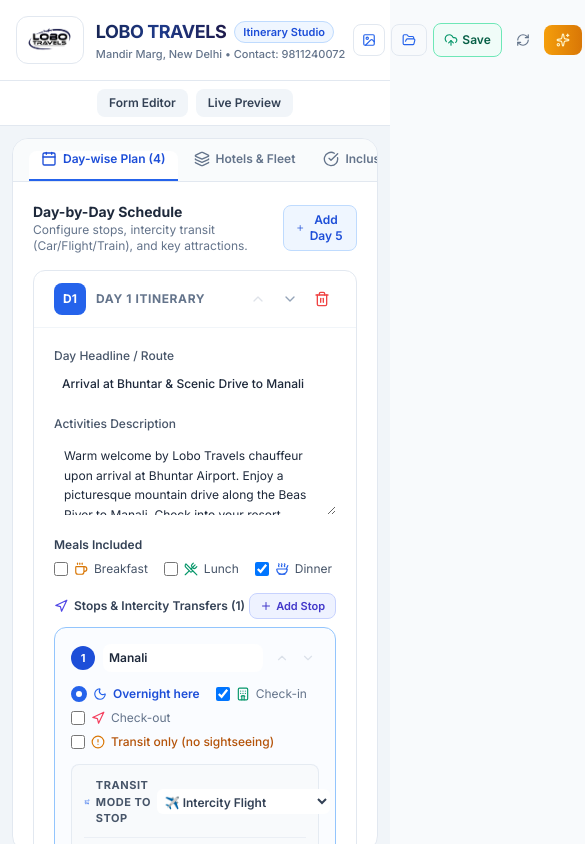
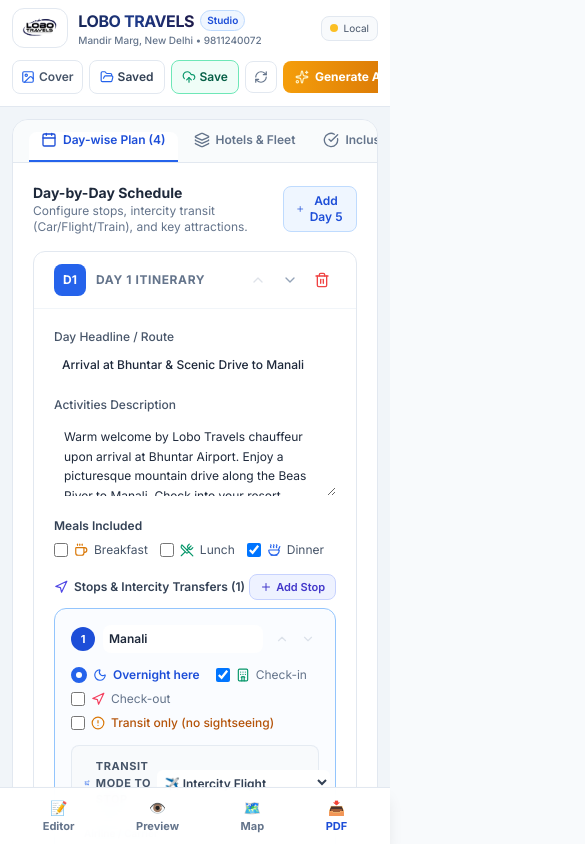
Before and after one commit to shawnsalis2007/lobo-travels, a React (Vite) app in the folder frontend/: page / in a window 390 px wide. Shown: the top 844 px of the page, 585 px wide, since content can reach past the window. Built offline with nearby package versions, Linux system fonts and the light colour scheme; no server answers.

Commit message:
Update recent changes and fixes

```diff
--- a/frontend/src/App.jsx
+++ b/frontend/src/App.jsx
@@ -388,32 +388,12 @@ export default function App() {
         onSelectCoverPhoto={(cp) => handleFieldChange("coverPhoto", cp)}
       />
 
-      {/* View switcher (mobile & preview) */}
-      <div className="bg-white border-b border-slate-200 px-4 py-2 sm:hidden flex justify-center space-x-2">
-        <button
-          onClick={() => setActiveView("editor")}
-          className={`px-3 py-1.5 rounded-lg text-xs font-semibold ${
-            activeView === "editor" ? "bg-blue-600 text-white" : "bg-slate-100 text-slate-700"
-          }`}
-        >
-          Form Editor
-        </button>
-        <button
-          onClick={() => setActiveView("preview")}
-          className={`px-3 py-1.5 rounded-lg text-xs font-semibold ${
-            activeView === "preview" ? "bg-blue-600 text-white" : "bg-slate-100 text-slate-700"
-          }`}
-        >
-          Live Preview
-        </button>
-      </div>
-
       {/* Main Studio Body */}
-      <main className="flex-1 max-w-[1700px] w-full mx-auto p-3 sm:p-6 grid grid-cols-1 lg:grid-cols-12 gap-6 items-start">
+      <main className="flex-1 max-w-[1700px] w-full mx-auto p-3 sm:p-6 grid grid-cols-1 lg:grid-cols-12 gap-6 items-start pb-20 sm:pb-6">
         {/* Left Form Editor */}
         <section
-          className={`lg:col-span-5 h-[calc(100vh-130px)] sticky top-24 ${
-            activeView === "preview" ? "hidden lg:block" : "block"
+          className={`lg:col-span-5 h-auto lg:h-[calc(100vh-130px)] lg:sticky lg:top-24 ${
+            activeView === "editor" || activeView === "split" ? "block" : "hidden lg:block"
           }`}
         >
           <ItineraryForm
@@ -433,7 +413,9 @@ export default function App() {
         {/* Right Live & Editable Preview */}
         <section
           className={`lg:col-span-7 ${
-            activeView === "editor" ? "hidden lg:block" : "block"
+            activeView === "preview" || activeView === "map" || activeView === "split"
+              ? "block"
+              : "hidden lg:block"
           }`}
         >
           {/* Top Helper & Controls Bar */}
@@ -443,7 +425,7 @@ export default function App() {
               <span>Live Interactive Preview</span>
               <span className="text-slate-300">•</span>
               <span className="text-[11px] text-amber-700 bg-amber-50 px-2 py-0.5 rounded-md border border-amber-200">
-                Click text to edit inline before export
+                Tap text to edit inline
               </span>
             </div>
 
@@ -460,7 +442,7 @@ export default function App() {
                 title="Toggle interactive route map"
               >
                 <Map className="w-3.5 h-3.5 text-blue-600" />
-                <span>{showRouteMap ? "Hide Route Map" : "Show Route Map"}</span>
+                <span>{showRouteMap ? "Hide Map" : "Show Map"}</span>
               </button>
 
               {itineraryData.status === "Confirmed" && (
@@ -475,8 +457,8 @@ export default function App() {
             </div>
           </div>
 
-          {/* Interactive Leaflet Route Map with CartoDB Positron / Voyager */}
-          {showRouteMap && (
+          {/* Interactive Leaflet Route Map */}
+          {(showRouteMap || activeView === "map") && (
             <ItineraryMap
               days={itineraryData.days}
               destinationTitle={itineraryData.destinationTitle}
@@ -484,12 +466,14 @@ export default function App() {
             />
           )}
 
+          {activeView !== "map" && (
             <LivePreview
               ref={previewRef}
               itineraryData={itineraryData}
               mapImageBase64={mapImageBase64}
               onUpdateField={handleFieldChange}
             />
+          )}
 
           {/* Hidden Travel Voucher DOM Container for client-side html2pdf export */}
           <div className="hidden">
@@ -497,6 +481,61 @@ export default function App() {
           </div>
         </section>
       </main>
+
+      {/* Mobile Bottom Sticky Navigation Bar */}
+      <nav className="sm:hidden fixed bottom-0 left-0 right-0 bg-white/95 backdrop-blur-md border-t border-slate-200 py-1.5 px-3 z-40 shadow-lg flex items-center justify-around">
+        <button
+          type="button"
+          onClick={() => setActiveView("editor")}
+          className={`flex flex-col items-center justify-center py-1 px-3 rounded-xl text-[11px] font-bold transition-all ${
+            activeView === "editor"
+              ? "text-blue-700 bg-blue-50"
+              : "text-slate-500 hover:text-slate-800"
+          }`}
+        >
+          <span className="text-sm">📝</span>
+          <span>Editor</span>
+        </button>
+
+        <button
+          type="button"
+          onClick={() => setActiveView("preview")}
+          className={`flex flex-col items-center justify-center py-1 px-3 rounded-xl text-[11px] font-bold transition-all ${
+            activeView === "preview"
+              ? "text-blue-700 bg-blue-50"
+              : "text-slate-500 hover:text-slate-800"
+          }`}
+        >
+          <span className="text-sm">👁️</span>
+          <span>Preview</span>
+        </button>
+
+        <button
+          type="button"
+          onClick={() => {
+            setShowRouteMap(true);
+            setActiveView("map");
+          }}
+          className={`flex flex-col items-center justify-center py-1 px-3 rounded-xl text-[11px] font-bold transition-all ${
+            activeView === "map"
+              ? "text-blue-700 bg-blue-50"
+              : "text-slate-500 hover:text-slate-800"
+          }`}
+        >
+          <span className="text-sm">🗺️</span>
+          <span>Map</span>
+        </button>
+
+        <button
+          type="button"
+          onClick={handleExportPdf}
+          disabled={isExporting}
+          className="flex flex-col items-center justify-center py-1 px-3 rounded-xl text-[11px] font-bold text-blue-700 active:scale-95 transition-transform"
+        >
+          <span className="text-sm">{isExporting ? "⏳" : "📥"}</span>
+          <span>PDF</span>
+        </button>
+      </nav>
     </div>
   );
 }
--- a/frontend/src/components/AttractionCard.jsx
+++ b/frontend/src/components/AttractionCard.jsx
@@ -25,6 +25,11 @@ export default function AttractionCard({ attraction, isPrintMode = false }) {
           className="w-24 h-24 object-cover rounded-lg overflow-hidden"
           loading="lazy"
           crossOrigin="anonymous"
+          onError={(e) => {
+            e.currentTarget.onerror = null;
+            e.currentTarget.src =
+              "https://images.unsplash.com/photo-1506744038136-46273834b3fb?auto=format&fit=crop&w=400&q=80";
+          }}
         />
         <div className="absolute inset-0 bg-gradient-to-t from-black/50 via-transparent to-transparent opacity-40 group-hover:opacity-20 transition-opacity" />
         <div className="absolute bottom-1 right-1 bg-black/60 backdrop-blur-xs text-white p-0.5 rounded text-[8px] flex items-center space-x-0.5">
--- a/frontend/src/components/DayCardEditor.jsx
+++ b/frontend/src/components/DayCardEditor.jsx
@@ -69,7 +69,7 @@ function StopRow({ stop, stopIndex, totalStops, dayId, onUpdateStop, onDeleteSto
     >
       {/* Stop header row */}
       <div className="flex items-center justify-between gap-2 flex-wrap">
-        <div className="flex items-center space-x-2">
+        <div className="flex items-center space-x-2 flex-1 min-w-[140px]">
           <span
             className={`w-6 h-6 rounded-full flex items-center justify-center text-[11px] font-bold shrink-0 ${
               stop.isOvernight ? "bg-blue-700 text-white" : "bg-slate-200 text-slate-600"
@@ -81,8 +81,8 @@ function StopRow({ stop, stopIndex, totalStops, dayId, onUpdateStop, onDeleteSto
             type="text"
             value={stop.locationName}
             onChange={(e) => update({ locationName: e.target.value })}
-            placeholder="Stop location (e.g. Shimla, Manali, Delhi)"
-            className="text-xs font-semibold rounded-lg border-slate-300 p-1.5 text-slate-800 focus:border-blue-500 focus:ring-blue-500 w-40 sm:w-52"
+            placeholder="Stop location (e.g. Shimla, Manali)"
+            className="text-xs font-semibold rounded-lg border-slate-300 p-1.5 text-slate-800 focus:border-blue-500 focus:ring-blue-500 w-full sm:w-52"
           />
         </div>
 
@@ -480,7 +480,7 @@ export default function DayCardEditor({
         {/* Meal Badges */}
         <div>
           <label className="block text-xs font-semibold text-slate-700 mb-2">Meals Included</label>
-          <div className="flex items-center gap-4">
+          <div className="flex flex-wrap items-center gap-3 sm:gap-4">
             {[
               { key: "breakfast", label: "Breakfast", Icon: Coffee, color: "text-amber-600" },
               { key: "lunch", label: "Lunch", Icon: UtensilsCrossed, color: "text-emerald-600" },
--- a/frontend/src/components/Header.jsx
+++ b/frontend/src/components/Header.jsx
@@ -34,43 +34,56 @@ export default function Header({
 
   return (
     <header className="bg-white border-b border-slate-200 sticky top-0 z-30 shadow-xs">
-      <div className="max-w-7xl mx-auto px-4 sm:px-6 lg:px-8">
-        <div className="flex items-center justify-between h-20 gap-2">
+      <div className="max-w-7xl mx-auto px-3 sm:px-6 lg:px-8 py-2 sm:py-0">
+        {/* Main Row */}
+        <div className="flex flex-col sm:flex-row sm:items-center justify-between sm:h-20 gap-2 sm:gap-4">
           {/* Brand Logo & Title */}
-          <div className="flex items-center space-x-3 shrink-0">
-            <div className="h-12 w-auto flex items-center justify-center p-1 bg-white rounded-xl border border-slate-200 shadow-xs">
+          <div className="flex items-center justify-between sm:justify-start space-x-3 shrink-0">
+            <div className="flex items-center space-x-2.5">
+              <div className="h-10 sm:h-12 w-auto flex items-center justify-center p-1 bg-white rounded-xl border border-slate-200 shadow-xs">
                 <img
                   src="/lobo-logo.jpg"
                   alt="Lobo Travels Logo"
-                className="h-10 w-auto object-contain"
+                  className="h-8 sm:h-10 w-auto object-contain"
                 />
               </div>
               <div>
-              <div className="flex items-center space-x-2">
-                <span className="text-lg sm:text-xl font-extrabold tracking-tight bg-gradient-to-r from-blue-950 via-blue-900 to-indigo-950 bg-clip-text text-transparent">
+                <div className="flex items-center space-x-1.5 sm:space-x-2">
+                  <span className="text-base sm:text-xl font-extrabold tracking-tight bg-gradient-to-r from-blue-950 via-blue-900 to-indigo-950 bg-clip-text text-transparent">
                     LOBO TRAVELS
                   </span>
-                <span className="inline-flex items-center px-2 py-0.5 rounded-full text-[11px] font-semibold bg-blue-50 text-blue-700 border border-blue-200">
-                  Itinerary Studio
+                  <span className="inline-flex items-center px-1.5 sm:px-2 py-0.5 rounded-full text-[10px] sm:text-[11px] font-semibold bg-blue-50 text-blue-700 border border-blue-200">
+                    Studio
                   </span>
                   {isConfirmed && (
-                  <span className="inline-flex items-center space-x-1 px-2 py-0.5 rounded-full text-[11px] font-bold bg-emerald-100 text-emerald-800 border border-emerald-300">
+                    <span className="inline-flex items-center space-x-0.5 px-1.5 py-0.5 rounded-full text-[10px] font-bold bg-emerald-100 text-emerald-800 border border-emerald-300">
                       <CheckCircle className="w-3 h-3 text-emerald-600" />
                       <span>Confirmed</span>
                     </span>
                   )}
                 </div>
-              <p className="text-[11px] text-slate-500 font-medium">
-                Mandir Marg, New Delhi • Contact: 9811240072
+                <p className="text-[10px] sm:text-[11px] text-slate-500 font-medium">
+                  Mandir Marg, New Delhi • 9811240072
                 </p>
               </div>
             </div>
 
-          {/* Cost-Saving & Cache Stats Pill */}
-          <div className="hidden xl:flex items-center space-x-3 bg-slate-50 border border-slate-200/80 rounded-xl px-3 py-1.5 text-xs text-slate-600 shadow-inner">
+            {/* Mobile Status Dot */}
+            <div className="flex items-center space-x-1.5 sm:hidden bg-slate-50 border border-slate-200 px-2 py-1 rounded-lg text-[10px] text-slate-600">
+              <span
+                className={`w-2 h-2 rounded-full ${
+                  backendStatus?.firestoreConnected ? "bg-emerald-500" : "bg-amber-400"
+                }`}
+              ></span>
+              <span>{backendStatus?.firestoreConnected ? "Online" : "Local"}</span>
+            </div>
+          </div>
+
+          {/* Desktop Cost-Saving & Cache Stats Pill */}
+          <div className="hidden xl:flex items-center space-x-3 bg-slate-50 border border-slate-200/80 rounded-xl px-3 py-1.5 text-xs text-slate-600 shadow-inner shrink-0">
             <div className="flex items-center space-x-1.5">
               <ShieldCheck className="w-3.5 h-3.5 text-emerald-600" />
-              <span className="font-semibold text-slate-700">Token Diet Active</span>
+              <span className="font-semibold text-slate-700">Token Diet</span>
             </div>
             <span className="text-slate-300">|</span>
             <div className="flex items-center space-x-1">
@@ -91,28 +104,28 @@ export default function Header({
             </div>
           </div>
 
-          {/* Action Buttons */}
-          <div className="flex items-center space-x-1.5 sm:space-x-2">
+          {/* Action Buttons Toolbar (Smooth touch scroll on mobile) */}
+          <div className="flex items-center space-x-1.5 sm:space-x-2 overflow-x-auto no-scrollbar py-1 sm:py-0 w-full sm:w-auto shrink-0 touch-scroll">
             {/* Cover Photo Button */}
             <button
               onClick={onOpenCoverModal}
               type="button"
-              className="p-2 text-slate-600 hover:text-blue-700 hover:bg-blue-50 rounded-lg border border-slate-200 transition-colors flex items-center space-x-1"
+              className="p-2 text-slate-600 hover:text-blue-700 hover:bg-blue-50 bg-white rounded-lg border border-slate-200 transition-colors flex items-center space-x-1 shrink-0 cursor-pointer active:scale-95"
               title="Select Cover Photo for Itinerary"
             >
               <Image className="w-3.5 h-3.5 text-blue-600" />
-              <span className="hidden sm:inline text-xs font-semibold">Cover</span>
+              <span className="text-xs font-semibold">Cover</span>
             </button>
 
             {/* Open Saved Modal */}
             <button
               onClick={onOpenSavedModal}
               type="button"
-              className="px-2.5 py-2 text-xs font-semibold text-slate-700 hover:text-blue-700 hover:bg-blue-50 rounded-lg border border-slate-200 transition-colors flex items-center space-x-1"
+              className="px-2.5 py-2 text-xs font-semibold text-slate-700 hover:text-blue-700 hover:bg-blue-50 bg-white rounded-lg border border-slate-200 transition-colors flex items-center space-x-1 shrink-0 cursor-pointer active:scale-95"
               title="View and load saved itineraries"
             >
               <FolderOpen className="w-3.5 h-3.5 text-blue-600" />
-              <span className="hidden sm:inline">Saved</span>
+              <span>Saved</span>
             </button>
 
             {/* Save to Firestore */}
@@ -120,7 +133,7 @@ export default function Header({
               onClick={onSave}
               disabled={isSaving}
               type="button"
-              className="px-2.5 py-2 text-xs font-semibold text-emerald-800 hover:bg-emerald-50 bg-emerald-50/60 rounded-lg border border-emerald-300 transition-colors flex items-center space-x-1 disabled:opacity-50"
+              className="px-2.5 py-2 text-xs font-semibold text-emerald-800 hover:bg-emerald-50 bg-emerald-50/80 rounded-lg border border-emerald-300 transition-colors flex items-center space-x-1 shrink-0 cursor-pointer disabled:opacity-50 active:scale-95"
               title="Save current itinerary to Firestore"
             >
               <CloudUpload className={`w-3.5 h-3.5 text-emerald-600 ${isSaving ? "animate-bounce" : ""}`} />
@@ -131,7 +144,7 @@ export default function Header({
             <button
               onClick={onReset}
               type="button"
-              className="p-2 text-slate-500 hover:text-slate-800 hover:bg-slate-100 rounded-lg transition-colors"
+              className="p-2 text-slate-500 hover:text-slate-800 hover:bg-slate-100 bg-white rounded-lg border border-slate-200 sm:border-transparent transition-colors shrink-0 cursor-pointer active:scale-95"
               title="Reset itinerary to default template"
             >
               <RefreshCw className="w-3.5 h-3.5" />
@@ -143,18 +156,18 @@ export default function Header({
               disabled={isGenerating}
               type="button"
               id="generate-itinerary-btn"
-              className="px-3 py-2 rounded-lg text-xs font-semibold bg-gradient-to-r from-amber-500 to-amber-600 hover:from-amber-600 hover:to-amber-700 text-white shadow-xs transition-all flex items-center space-x-1.5 disabled:opacity-50"
+              className="px-3 py-2 rounded-lg text-xs font-bold bg-gradient-to-r from-amber-500 to-amber-600 hover:from-amber-600 hover:to-amber-700 text-white shadow-xs transition-all flex items-center space-x-1.5 shrink-0 cursor-pointer disabled:opacity-50 active:scale-95"
               title="Resolve Wikipedia & photos with strict Token Diet"
             >
               <Sparkles className={`w-3.5 h-3.5 text-amber-100 ${isGenerating ? "animate-spin" : ""}`} />
-              <span className="hidden sm:inline">{isGenerating ? "Enriching…" : "Generate AI"}</span>
+              <span>{isGenerating ? "Enriching…" : "Generate AI"}</span>
             </button>
 
             {/* Mark as Confirmed Button */}
             <button
               onClick={onMarkConfirmed}
               type="button"
-              className={`px-3 py-2 rounded-lg text-xs font-bold border transition-all flex items-center space-x-1.5 ${
+              className={`px-3 py-2 rounded-lg text-xs font-bold border transition-all flex items-center space-x-1.5 shrink-0 cursor-pointer active:scale-95 ${
                 isConfirmed
                   ? "bg-emerald-700 text-white border-emerald-800 shadow-xs"
                   : "bg-emerald-50 hover:bg-emerald-100 text-emerald-800 border-emerald-300"
@@ -171,20 +184,20 @@ export default function Header({
               disabled={isExporting}
               type="button"
               id="export-pdf-btn"
-              className="px-3 py-2 rounded-lg text-xs font-semibold bg-blue-700 hover:bg-blue-800 text-white shadow-xs transition-all flex items-center space-x-1.5 disabled:opacity-50"
+              className="px-3 py-2 rounded-lg text-xs font-bold bg-blue-700 hover:bg-blue-800 text-white shadow-xs transition-all flex items-center space-x-1.5 shrink-0 cursor-pointer disabled:opacity-50 active:scale-95"
               title="Export client-side Itinerary PDF"
             >
               <FileDown className="w-3.5 h-3.5 text-blue-100" />
-              <span>{isExporting ? "PDF…" : "Itinerary PDF"}</span>
+              <span>{isExporting ? "PDF…" : "PDF"}</span>
             </button>
 
-            {/* Generate Travel Voucher Button (Enabled only when status is 'Confirmed') */}
+            {/* Generate Travel Voucher Button */}
             <button
               onClick={onExportVoucher}
               disabled={!isConfirmed || isExportingVoucher}
               type="button"
               id="export-voucher-btn"
-              className={`px-3 py-2 rounded-lg text-xs font-semibold transition-all flex items-center space-x-1.5 ${
+              className={`px-3 py-2 rounded-lg text-xs font-bold transition-all flex items-center space-x-1.5 shrink-0 active:scale-95 ${
                 isConfirmed
                   ? "bg-indigo-700 hover:bg-indigo-800 text-white shadow-xs cursor-pointer"
                   : "bg-slate-100 text-slate-400 border border-slate-200 cursor-not-allowed opacity-60"
@@ -196,9 +209,7 @@ export default function Header({
               }
             >
               <FileCheck className="w-3.5 h-3.5" />
-              <span className="hidden sm:inline">
-                {isExportingVoucher ? "Voucher…" : "Travel Voucher"}
-              </span>
+              <span>{isExportingVoucher ? "Voucher…" : "Voucher"}</span>
             </button>
           </div>
         </div>
--- a/frontend/src/components/LivePreview.jsx
+++ b/frontend/src/components/LivePreview.jsx
@@ -166,6 +166,11 @@ const LivePreview = forwardRef(({ itineraryData, mapImageBase64, onUpdateField }
                 alt="Tour Cover"
                 className="w-full h-full object-cover"
                 crossOrigin="anonymous"
+                onError={(e) => {
+                  e.currentTarget.onerror = null;
+                  e.currentTarget.src =
+                    "https://images.unsplash.com/photo-1506744038136-46273834b3fb?auto=format&fit=crop&w=1200&q=80";
+                }}
               />
             </div>
 
--- a/frontend/src/index.css
+++ b/frontend/src/index.css
@@ -3,8 +3,7 @@
 @tailwind utilities;
 
 /* ──────────────────────────────────────────────
-   STRICT A4 PDF PAGE GUARD
-   Applied to both #itinerary-pdf-target and #voucher-pdf-target
+   STRICT A4 PDF PAGE GUARD & MOBILE RESPONSIVENESS
    ────────────────────────────────────────────── */
 .pdf-page {
   width: 210mm;
@@ -12,6 +11,17 @@
   padding: 15mm;
   background: #ffffff;
   box-sizing: border-box;
+}
+
+/* On mobile screen view, adapt PDF preview to fill device width smoothly */
+@media screen and (max-width: 768px) {
+  .pdf-page {
+    width: 100% !important;
+    min-height: auto !important;
+    padding: 14px !important;
+    max-width: 100% !important;
+    border-radius: 16px;
+  }
 }
 
 /* Page-break avoidance helpers */
@@ -34,6 +44,19 @@
   @apply inline-flex items-center px-2 py-0.5 rounded-full text-[10px] font-bold border;
 }
 
+/* Smooth touch scrolling & no-scrollbar helper */
+.no-scrollbar::-webkit-scrollbar {
+  display: none;
+}
+.no-scrollbar {
+  -ms-overflow-style: none;
+  scrollbar-width: none;
+}
+
+.touch-scroll {
+  -webkit-overflow-scrolling: touch;
+}
+
 /* ──────────────────────────────────────────────
    PRINT / MEDIA OVERRIDES
    ────────────────────────────────────────────── */
@@ -46,14 +69,14 @@
   }
 }
 
-
 @layer base {
   body {
     @apply antialiased text-slate-800 bg-slate-50 selection:bg-blue-100 selection:text-blue-900;
+    touch-action: manipulation;
   }
 }
 
-/* Custom scrollbar */
+/* Custom scrollbar for desktop */
 ::-webkit-scrollbar {
   width: 6px;
   height: 6px;
--- a/frontend/src/pages/GuestItineraryView.jsx
+++ b/frontend/src/pages/GuestItineraryView.jsx
@@ -417,6 +417,11 @@ export default function GuestItineraryView({ refNumber: propRef }) {
                                   }
                                   alt={att.name}
                                   className="w-20 h-20 object-cover rounded-lg overflow-hidden shrink-0"
+                                  onError={(e) => {
+                                    e.currentTarget.onerror = null;
+                                    e.currentTarget.src =
+                                      "https://images.unsplash.com/photo-1506744038136-46273834b3fb?auto=format&fit=crop&w=400&q=80";
+                                  }}
                                 />
                                 <div className="min-w-0 flex-1">
                                   <h5 className="font-bold text-slate-900 truncate">{att.name}</h5>
```
Also changed, not shown: 9 other files (tests, documents, lock files or other folders). Lines whose indentation alone changed are shown as unchanged.
